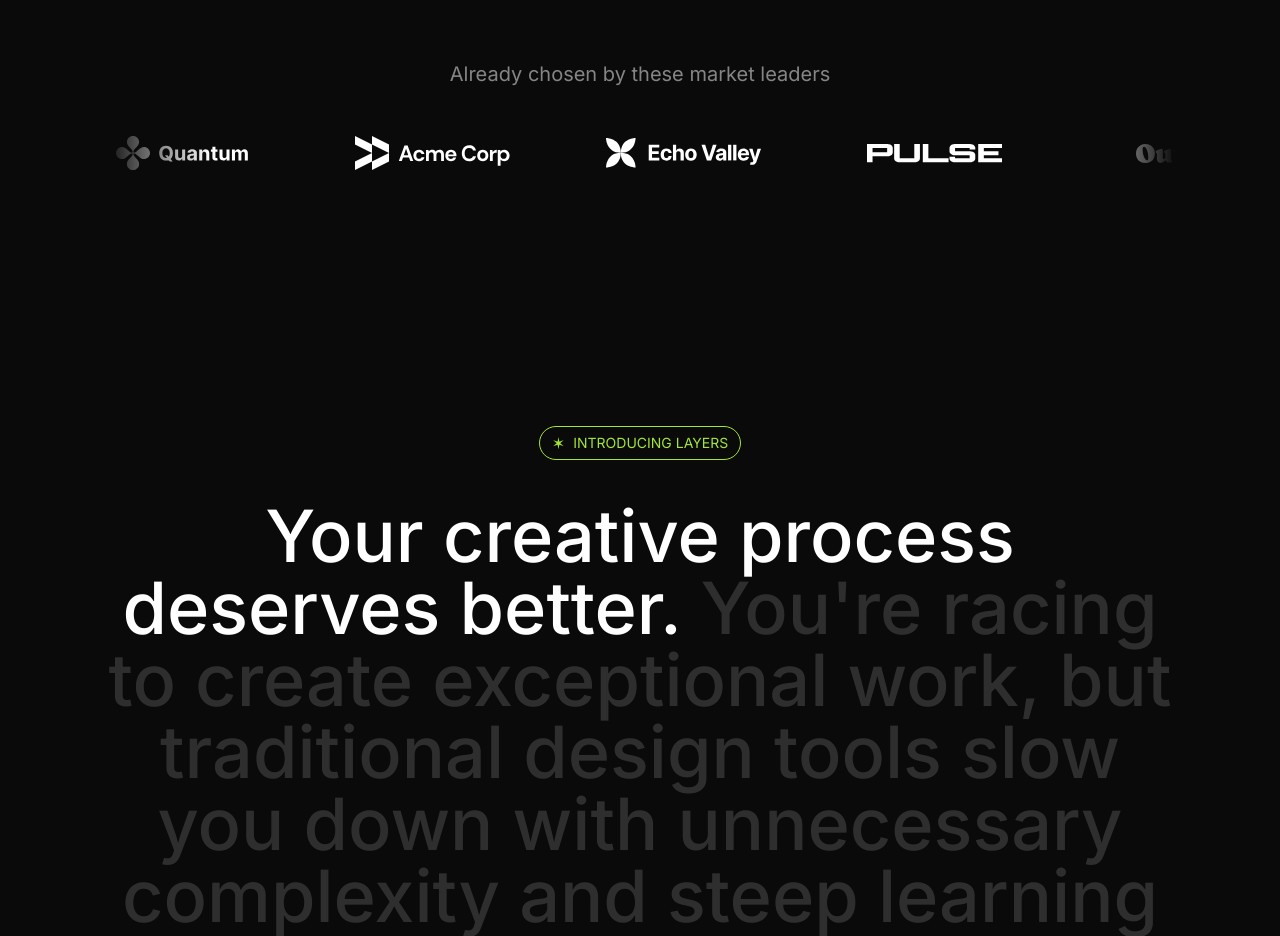
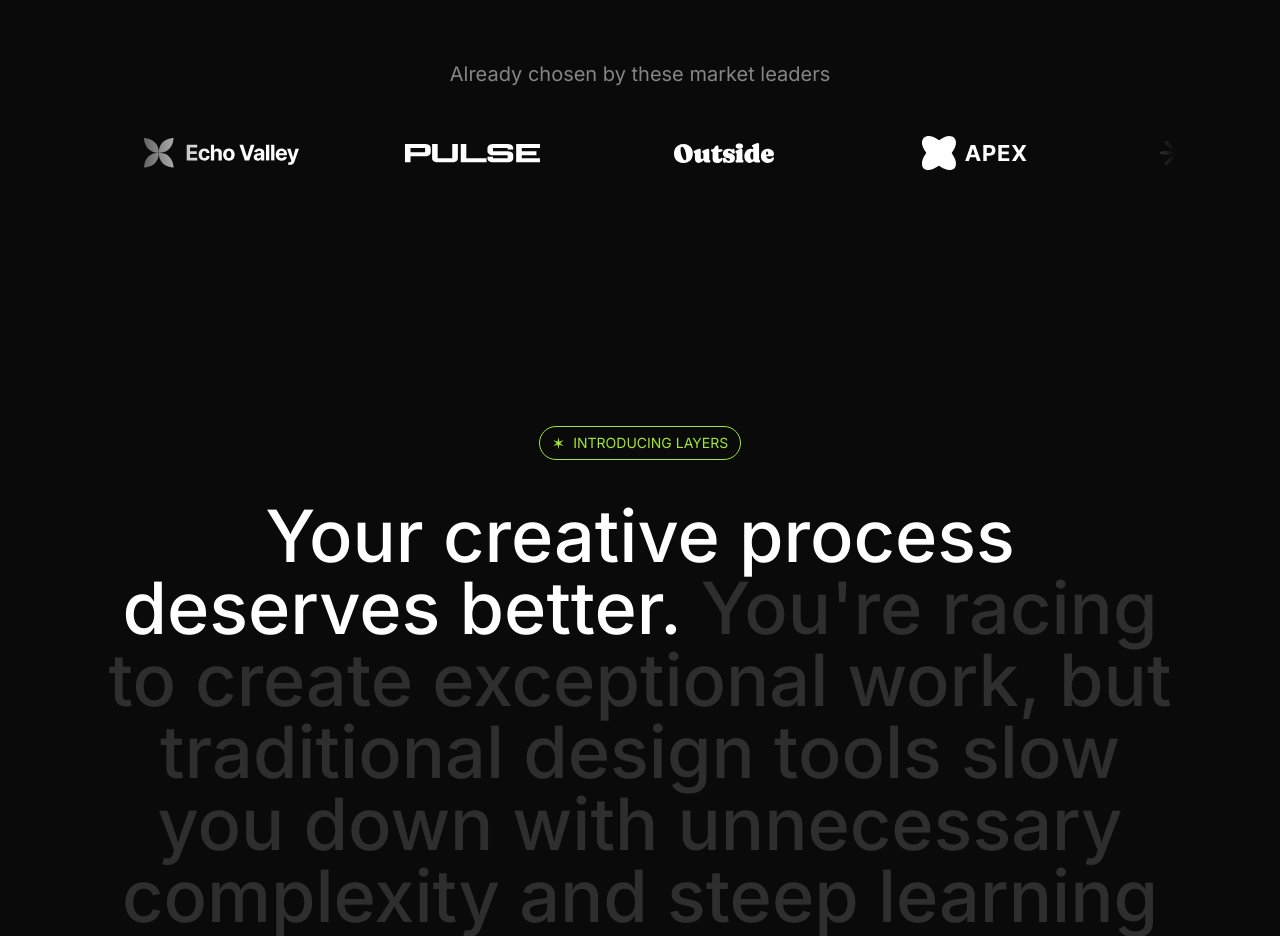
Before and after one commit to chiragsingh1/saas-landing-page, a Next.js app in the folder landing-page/: page / in a window 1280 px wide. Shown: the part 820-1756 px from the top of the page. Built offline with nearby package versions, Linux system fonts and the light colour scheme.

Commit message:
added animation to the logo ticker compoenent

```diff
--- a/landing-page/src/sections/LogoTicker.tsx
+++ b/landing-page/src/sections/LogoTicker.tsx
@@ -1,3 +1,6 @@
+"use client";
+
+import { Fragment } from "react";
 import quantumLogo from "@/assets/images/quantum.svg";
 import acmeLogo from "@/assets/images/acme-corp.svg";
 import echoValleyLogo from "@/assets/images/echo-valley.svg";
@@ -7,7 +10,7 @@
 import celestialLogo from "@/assets/images/celestial.svg";
 import twiceLogo from "@/assets/images/twice.svg";
 import Image from "next/image";
-
+import { motion } from "framer-motion";
 const logos = [
     { name: "Quantum", image: quantumLogo },
     { name: "Acme Corp", image: acmeLogo },
@@ -26,8 +29,20 @@
                 <h3 className="text-center text-white/50 text-xl">
                     Already chosen by these market leaders
                 </h3>
-                <div className="overflow-hidden mt-12 [mask-image:linear-gradient(to_right,transparent,black_10%,black_90%,transparent)]">
-                    <div className="flex gap-24 pr-24">
+                <div className="flex overflow-hidden mt-12 [mask-image:linear-gradient(to_right,transparent,black_10%,black_90%,transparent)]">
+                    <motion.div
+                        animate={{
+                            x: "-50%",
+                        }}
+                        transition={{
+                            duration: 30,
+                            ease: "linear",
+                            repeat: Infinity,
+                        }}
+                        className="flex flex-none gap-24 pr-24"
+                    >
+                        {Array.from({ length: 2 }).map((_, i) => (
+                            <Fragment key={i}>
                                 {logos.map((logo) => (
                                     <Image
                                         src={logo.image}
@@ -35,7 +50,9 @@
                                         key={logo.name}
                                     />
                                 ))}
-                    </div>
+                            </Fragment>
+                        ))}
+                    </motion.div>
                 </div>
             </div>
         </section>
```
Lines whose indentation alone changed are shown as unchanged.
